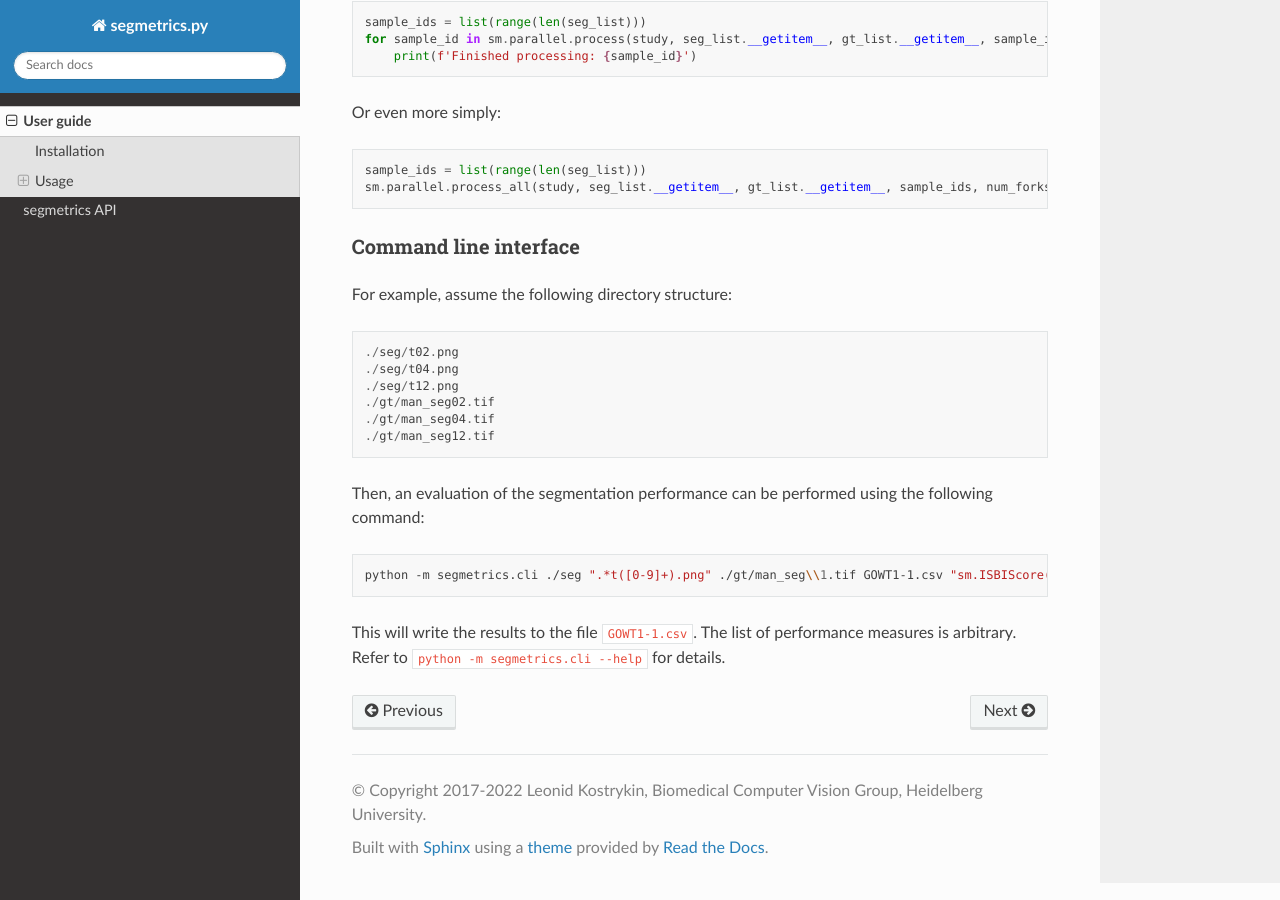
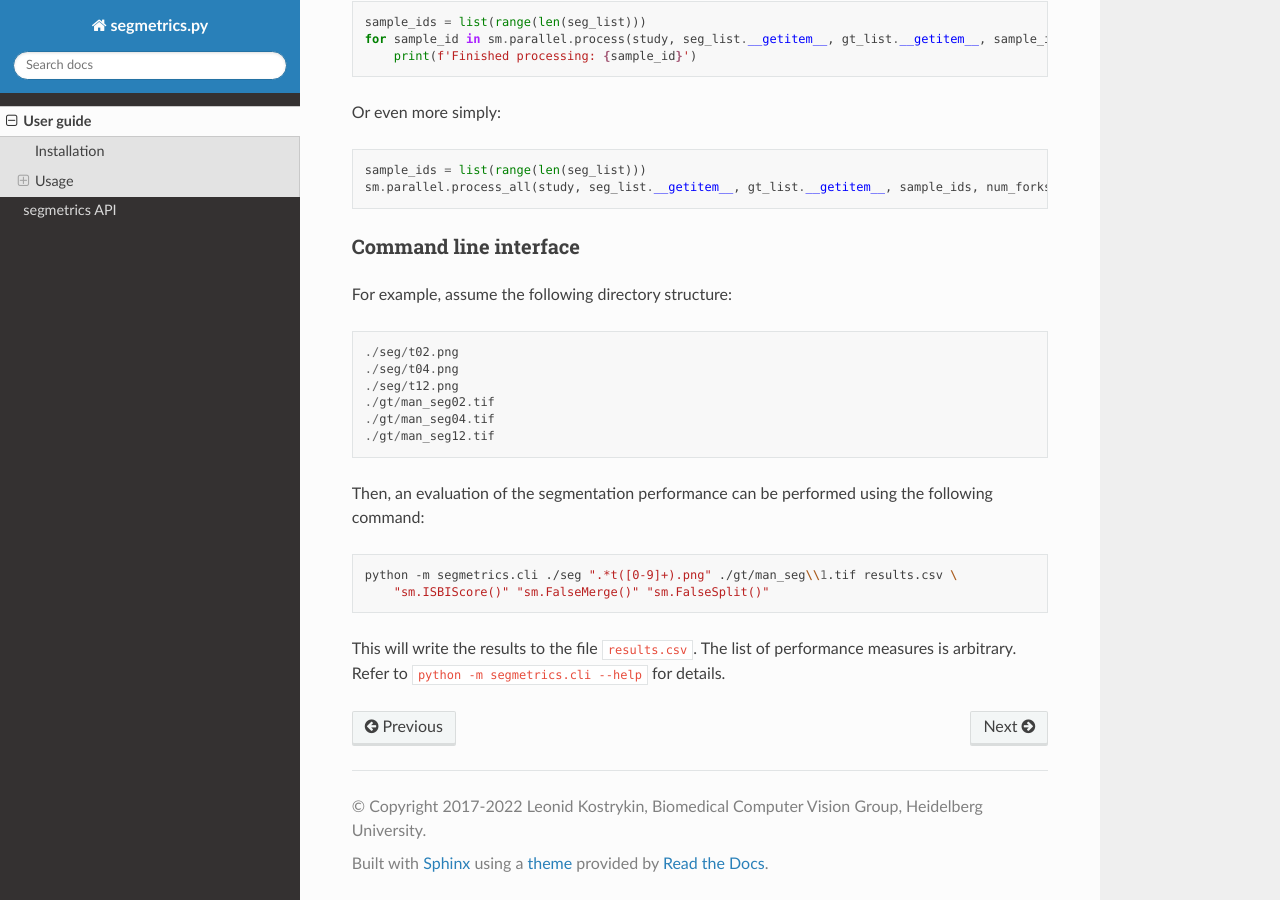
Before and after one commit to BMCV/segmetrics, a Sphinx documentation site: the page built from docs/source/usage.rst, in a window 1280 px wide and 900 px high, scrolled down 1929 px. Built offline with Sphinx 7.4.7 and the Read the Docs theme 2.0.0, drawn with Linux system fonts in a browser that asks for light colours.

Commit message:
updates docs and CLI formatting

```diff
--- a/docs/source/usage.rst
+++ b/docs/source/usage.rst
@@ -107,6 +107,7 @@ Then, an evaluation of the segmentation performance can be performed using the f
 
 .. code-block:: bash
 
-    python -m segmetrics.cli ./seg ".*t([0-9]+).png" ./gt/man_seg\\1.tif GOWT1-1.csv "sm.ISBIScore()" "sm.FalseMerge()" "sm.FalseSplit()"
+    python -m segmetrics.cli ./seg ".*t([0-9]+).png" ./gt/man_seg\\1.tif results.csv \
+        "sm.ISBIScore()" "sm.FalseMerge()" "sm.FalseSplit()"
 
-This will write the results to the file ``GOWT1-1.csv``. The list of performance measures is arbitrary. Refer to ``python -m segmetrics.cli --help`` for details.
+This will write the results to the file ``results.csv``. The list of performance measures is arbitrary. Refer to ``python -m segmetrics.cli --help`` for details.
--- a/segmetrics/__init__.py
+++ b/segmetrics/__init__.py
@@ -8,6 +8,6 @@ import segmetrics.parallel
 
 VERSION_MAJOR = 1
 VERSION_MINOR = 2
-VERSION_PATCH = 0
+VERSION_PATCH = 1
 
 VERSION = '%d.%d%s' % (VERSION_MAJOR, VERSION_MINOR, '.%d' % VERSION_PATCH if VERSION_PATCH > 0 else '')
```
Also changed, not shown: 1 other file.
